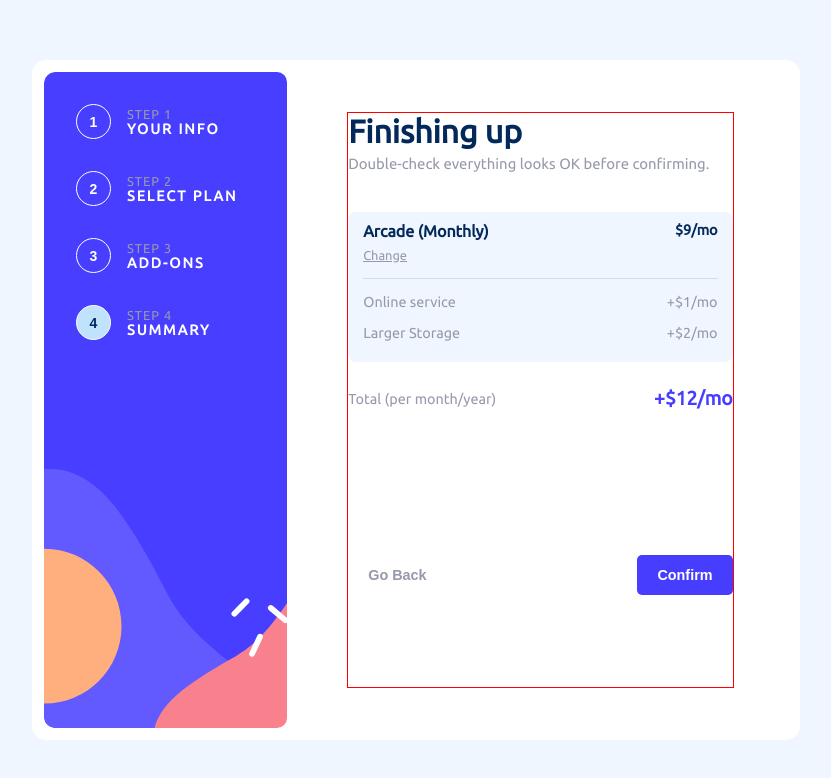
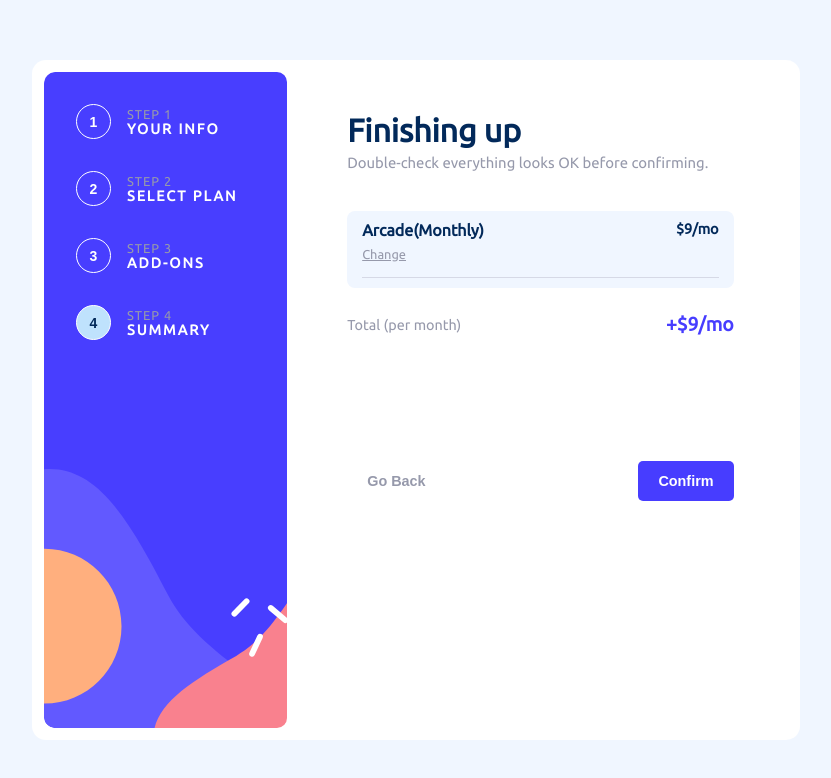
Before and after one commit to Oyefolu-CodeWizard/multi-step-form, a React (Vite) app: page /summary in a window 1280 px wide. Shown: the top 778 px of the page, without its empty margins (224-1055 px from the left). Built offline with nearby package versions, Linux system fonts and the light colour scheme.

Commit message:
Finishing Up

```diff
--- a/src/Pages/SummaryPage.tsx
+++ b/src/Pages/SummaryPage.tsx
@@ -1,15 +1,22 @@
+import { useAppSelector } from "../hooks";
+import {
+  selectPlanSummary,
+  selectAddOnsSummary,
+  selectTotalSummary,
+} from "../features/summarySelectors";
 import { useNavigate } from "react-router-dom";
 import Button from "../components/Button";
 
-// Finishing up
-// Double-check everything looks OK before confirming.
-
-// <!-- Dynamically add subscription and add-on selections here -->
-
-// Total (per month/year)
-
 function SummaryPage() {
   const navigate = useNavigate();
+
+  const planSummary = useAppSelector(selectPlanSummary);
+  const addOnsSummary = useAppSelector(selectAddOnsSummary);
+  const totalSummary = useAppSelector(selectTotalSummary);
+
+  const isMonthly = useAppSelector(
+    (state) => state.plan.planOption === "monthly"
+  );
 
   const handleConfirm = () => {
     navigate("/thanks");
@@ -30,28 +37,38 @@ function SummaryPage() {
           <div className="summary-selected-plan">
             <div className="plan-info-cont">
               <span className="plan-info">
-                <h4>Arcade (Monthly)</h4>
-                <a>Change</a>
+                <h4>
+                  {planSummary.name.charAt(0).toUpperCase() +
+                    planSummary.name.slice(1)}
+                  ({isMonthly ? "Monthly" : "Yearly"})
+                </h4>
+                <a onClick={() => navigate("/plan")}>Change</a>
               </span>
-              <span className="info-price">$9/mo</span>
+              <span className="info-price">
+                ${planSummary.price}/{isMonthly ? "mo" : "yr"}
+              </span>
             </div>
 
             <div className="summary-addons">
-              <div className="addon-item">
-                <span>Online service</span>
-                <span>+$1/mo</span>
-              </div>
-              <div className="addon-item">
-                <span>Larger Storage</span>
-                <span>+$2/mo</span>
-              </div>
-              {/* Add more add-ons as needed */}
+              {addOnsSummary.map((addon) => (
+                <div key={addon.id} className="addon-item">
+                  <span>{addon.title}</span>
+                  <span>
+                    +$
+                    {isMonthly ? addon.monthlyPrice : addon.yearlyPrice}/
+                    {isMonthly ? "mo" : "yr"}
+                  </span>
+                </div>
+              ))}
             </div>
           </div>
         </div>
+
         <div className="summary-total">
-          <h2>Total (per month/year)</h2>
-          <span>+$12/mo</span>
+          <h2>Total (per {isMonthly ? "month" : "year"})</h2>
+          <span>
+            +${totalSummary}/{isMonthly ? "mo" : "yr"}
+          </span>
         </div>
 
         <div className="summary-buttons">
--- /dev/null
+++ b/src/features/summarySelectors.ts
@@ -0,0 +1,38 @@
+import { RootState } from "../store";
+
+export const selectPlanSummary = (state: RootState) => {
+  const { selectedPlan, planOption } = state.plan;
+
+  const planPrices = {
+    arcade: { monthly: 9, yearly: 90 },
+    advanced: { monthly: 12, yearly: 120 },
+    pro: { monthly: 15, yearly: 150 },
+  };
+
+  return {
+    name: selectedPlan,
+    price:
+      planOption === "monthly"
+        ? planPrices[selectedPlan].monthly
+        : planPrices[selectedPlan].yearly,
+  };
+};
+
+export const selectAddOnsSummary = (state: RootState) =>
+  state.addons.addons.filter((addon) => addon.selected);
+
+export const selectTotalSummary = (state: RootState) => {
+  const planSummary = selectPlanSummary(state);
+  const addOnsSummary = selectAddOnsSummary(state);
+
+  const addOnsTotal = addOnsSummary.reduce((total, addon) => {
+    return (
+      total +
+      (state.plan.planOption === "monthly"
+        ? addon.monthlyPrice
+        : addon.yearlyPrice)
+    );
+  }, 0);
+
+  return planSummary.price + addOnsTotal;
+};
--- a/src/index.css
+++ b/src/index.css
@@ -170,7 +170,7 @@ body {
 .add-ons .add-ons-container,
 .summary .summary-container {
   height: 100%;
-  border: 1px solid red;
+  /* border: 1px solid red; */
 }
 .user-info h1,
 .plans h1,
@@ -385,7 +385,6 @@ input:checked + .slider:before {
 }
 .summary-details {
   width: 100%;
-  height: 150px;
   background-color: var(--magnolia);
   border-radius: 8px;
   padding: 10px 15px;
@@ -448,5 +447,5 @@ input:checked + .slider:before {
   color: var(--purplish-blue);
 }
 .summary-buttons {
-  margin-top: 45px;
+  margin-top: 25px;
 }
```
